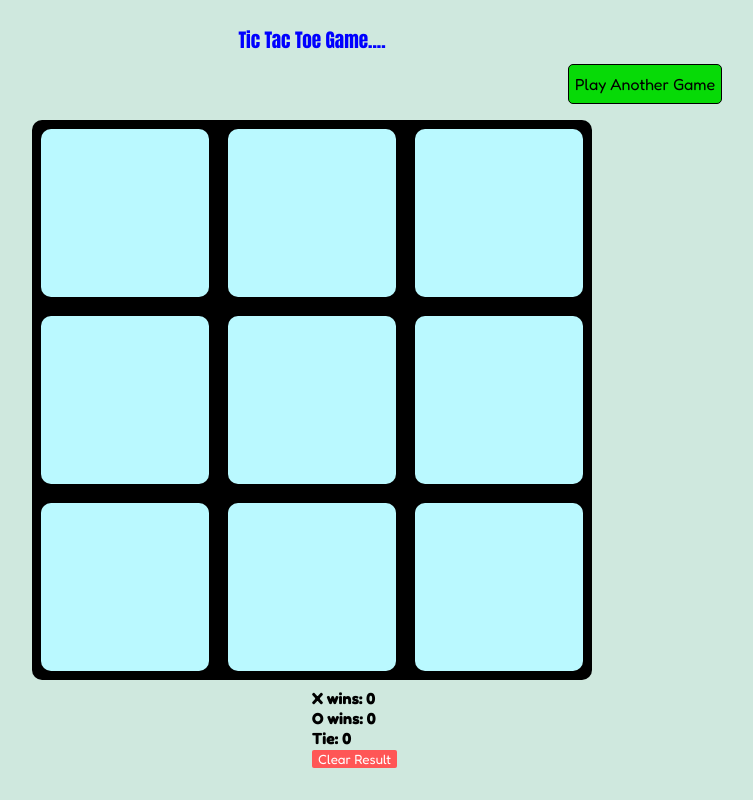
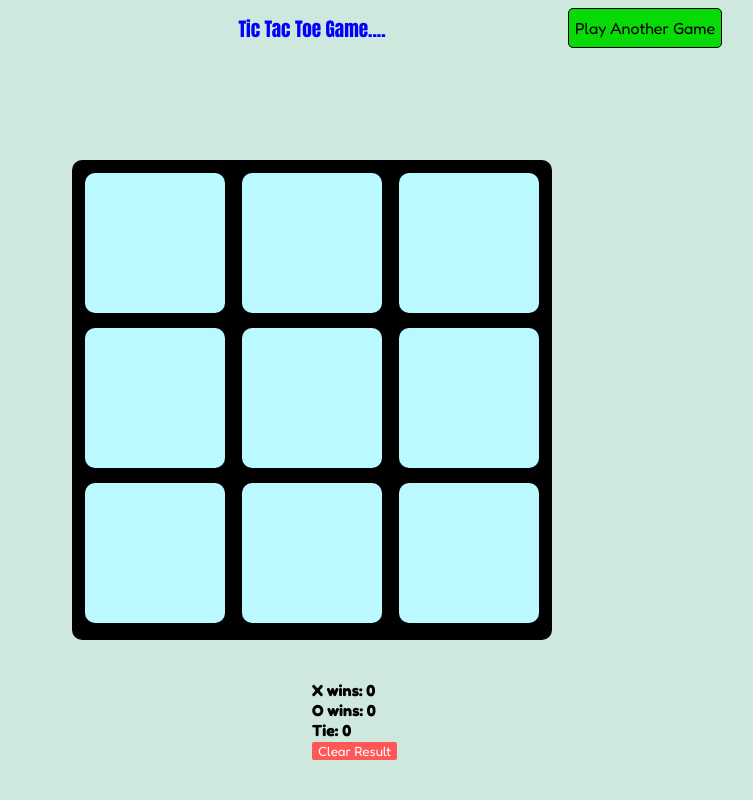
Before and after one commit to OMKAROG/TicTacToeGame, a plain HTML site: page index.html in a window 1280 px wide. Shown: the whole page, without its empty margins (328-1081 px from the left). Drawn offline with Linux system fonts and the light colour scheme; a web font is replaced by a local one.

Commit message:
Update index.html

```diff
--- a/index.html
+++ b/index.html
@@ -2,6 +2,7 @@
 <html lang="en">
 
 <head>
+
   <title>TicTacToe</title>
   <style>
     * {
@@ -10,6 +11,7 @@
     }
 
     header {
+      line-height: 1vh;
       font-weight: 500;
       font-size: larger;
       text-align: center;
@@ -24,9 +26,8 @@
 
     #mainContainer {
       background-color: black;
-      /* width: 70vw; */
-      height: 70vh;
-      width: 70vh;
+      height: min(60vh,60vw);
+      width: min(60vh,60vw);
       position: absolute;
       left: 50%;
       top: 50%;
@@ -35,18 +36,17 @@
       border-radius: 10px;
       display: flex;
       flex-wrap: wrap;
+      gap: 2.5%;
       justify-content: space-between;
+      padding: 1%;
+      box-sizing: border-box;
     }
 
     .items {
 
-      width: 30%;
-      height: 30%;
+      width: calc(33.33% - 2.5%);
+      height: calc(33.33% - 2.5%);
       border: 0;
-      margin-left: 1.66%;
-      margin-right: 1.66%;
-      margin-top: calc(70vh*0.0166);
-      margin-bottom: calc(70vh*0.0166);
       border-radius: 10px;
       background-color: rgb(186, 249, 255);
       cursor: pointer;
@@ -65,8 +65,8 @@
       border: 0;
       cursor: pointer;
       position: absolute;
-      left: 70%;
-      top: 8%;
+      left: 70vw;
+      top: 1vh;
       font-size: medium;
       border: 1px solid;
 
@@ -79,8 +79,9 @@
     }
 
     #stats {
-      position: absolute;
-      top: 86%;
+      height: auto;
+      position: fixed;
+      bottom: 5vh;
       left: 50%;
     }
 
```
